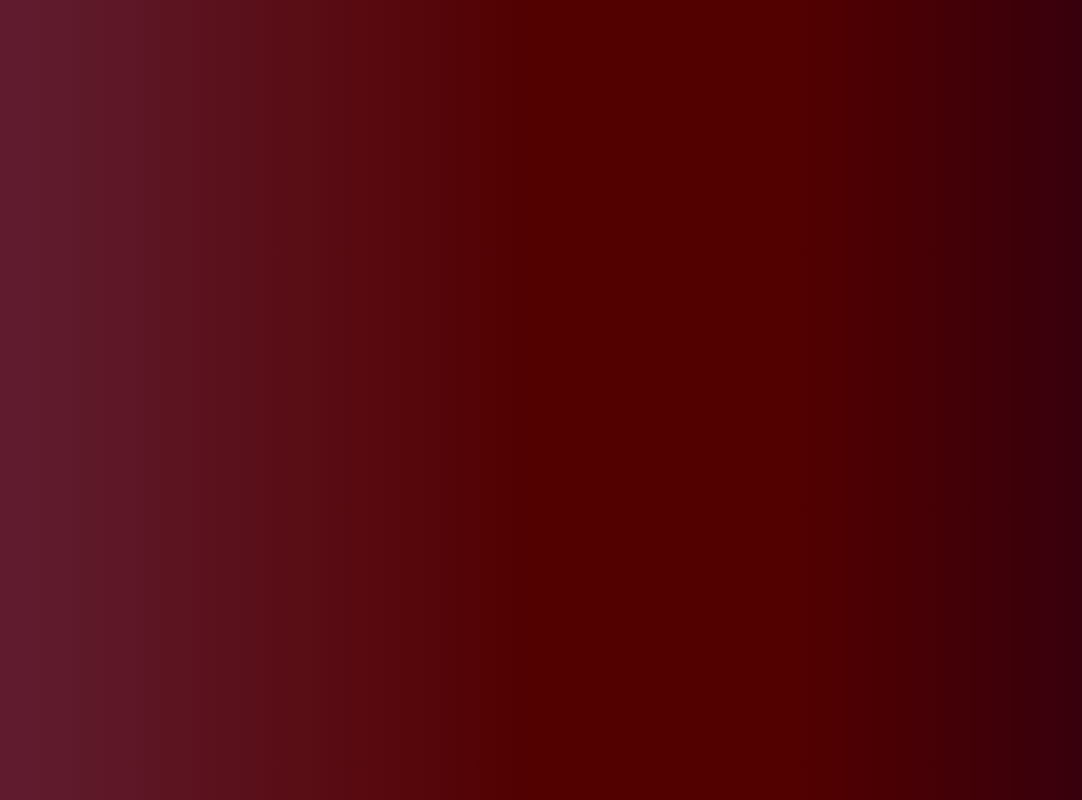
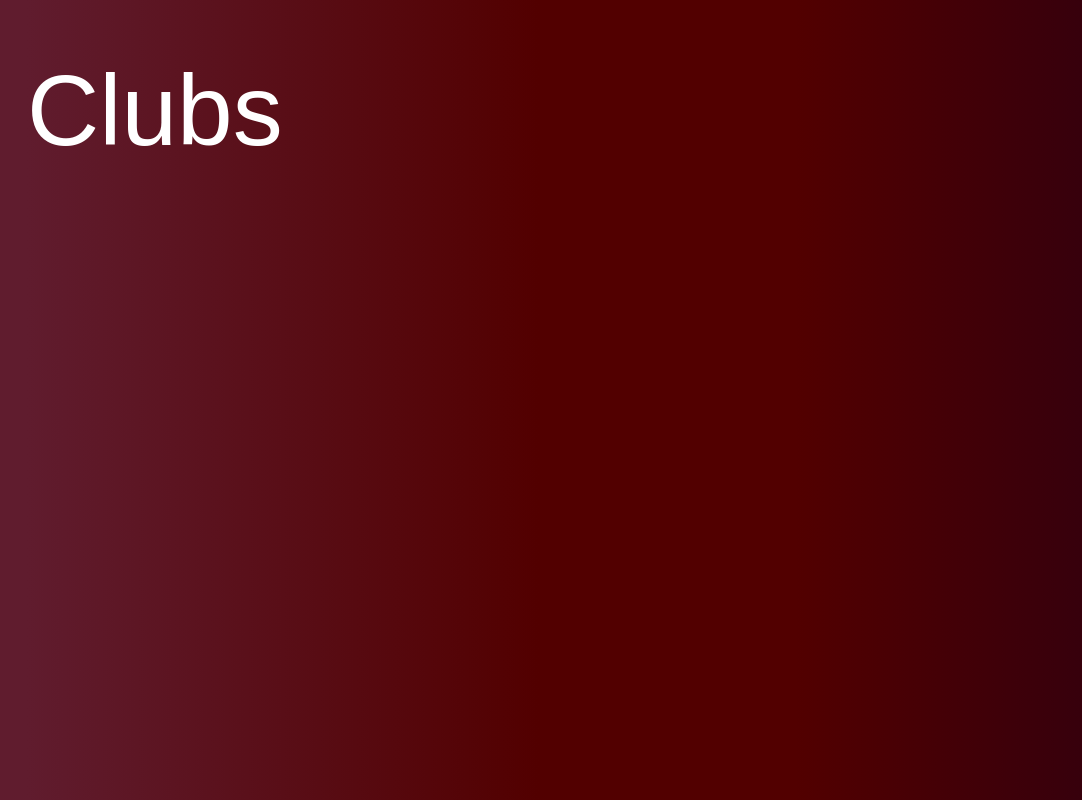
Before and after one commit to Serious-Goose-Studios/consolapp, a React (Create React App) app: page /clubs in a window 1280 px wide. Before the commit this address had no page. Shown: the whole page, without its empty margins (37-1119 px from the left). Built offline with nearby package versions, Linux system fonts and the light colour scheme.

Commit message:
Made Blank Clubs Page

```diff
--- a/src/App.js
+++ b/src/App.js
@@ -3,6 +3,7 @@ import { BrowserRouter as Router, Routes, Route }
     from 'react-router-dom';
 import Login from './pages/login.js';
 import Home from './pages/home.js';
+import Clubs from './pages/clubs.js';
 
   let App = function MyApp() {
     return (
@@ -12,6 +13,7 @@ import Home from './pages/home.js';
               <Route path='/' exact element={<Home />} />
               <Route path='/login' element={<Login />} />
               <Route path='/home' element={<Home />} />
+              <Route path='/clubs' element={<Clubs />} />
             </Routes>
         </Router>
       </div>
--- /dev/null
+++ b/src/pages/clubs.css
@@ -0,0 +1,30 @@
+* {
+    box-sizing: border-box;
+  }
+
+  body {
+    text-align: center;
+    height: 100vh;
+    width:  100%;
+    background: linear-gradient(
+      to right,
+      #601c2e 0%,
+      #601c2e 5%,
+      #520000 45%,
+      #520000 65%,
+      #2e0010 95%,
+      #2e0010 100%
+    );
+    margin: auto;
+    padding: 0;
+  }
+
+  h4{
+    font-family: sans-serif;
+    font-weight: lighter;
+    position: absolute;
+    top: -10%;
+    left: 5%;
+    color: #ffffff;
+    font-size: 100px;
+  }
--- /dev/null
+++ b/src/pages/clubs.js
@@ -0,0 +1,10 @@
+import React from 'react';
+import './clubs.css';
+
+export default function Clubs(){
+    return(
+        <div>
+            <h4>Clubs</h4>
+        </div>
+    )
+}
--- a/src/pages/home.js
+++ b/src/pages/home.js
@@ -29,7 +29,7 @@ function LightModeSwitch(){
   }
   function ClubsButton() {
     function ClubDirectory(){
-      window.location.href = "./Clubs.html";
+      window.location.href = "./clubs";
     }
 
     return(
--- a/src/pages/login.js
+++ b/src/pages/login.js
@@ -1,19 +1,16 @@
 import React from 'react';
 import './login.css';
-import axios from 'axios';
 
 export default function Login(){
     function handleSubmit() {
-        alert('A name was submitted: ' + this.state.value);
+        alert("Not functioning");
     }
     return(
         <div>
-            <h1>Login to HAC</h1>
+            <h3>Login to HAC</h3>
             <form onSubmit={handleSubmit}>
-                <label>
-                <input type="text" id="userin" value="Username"></input>
-                </label>
-                <input id="passin" value="Password"></input>
+                <input type="text" id="userin" defaultValue="Username"></input>
+                <input id="passin" defaultValue="Password"></input>
                 <button type="submit" id="submitlogin">Login</button>
             </form>
         </div>
```
